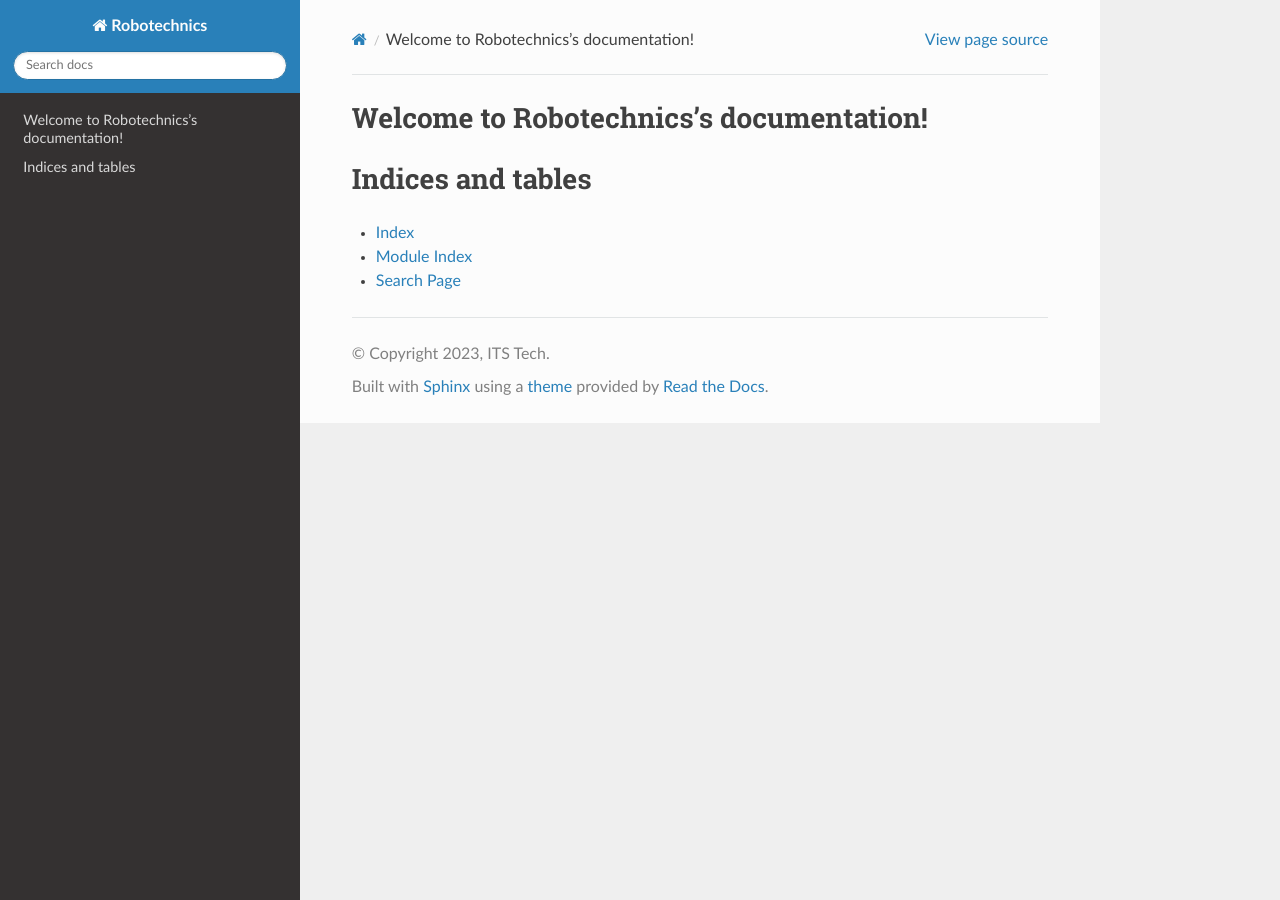
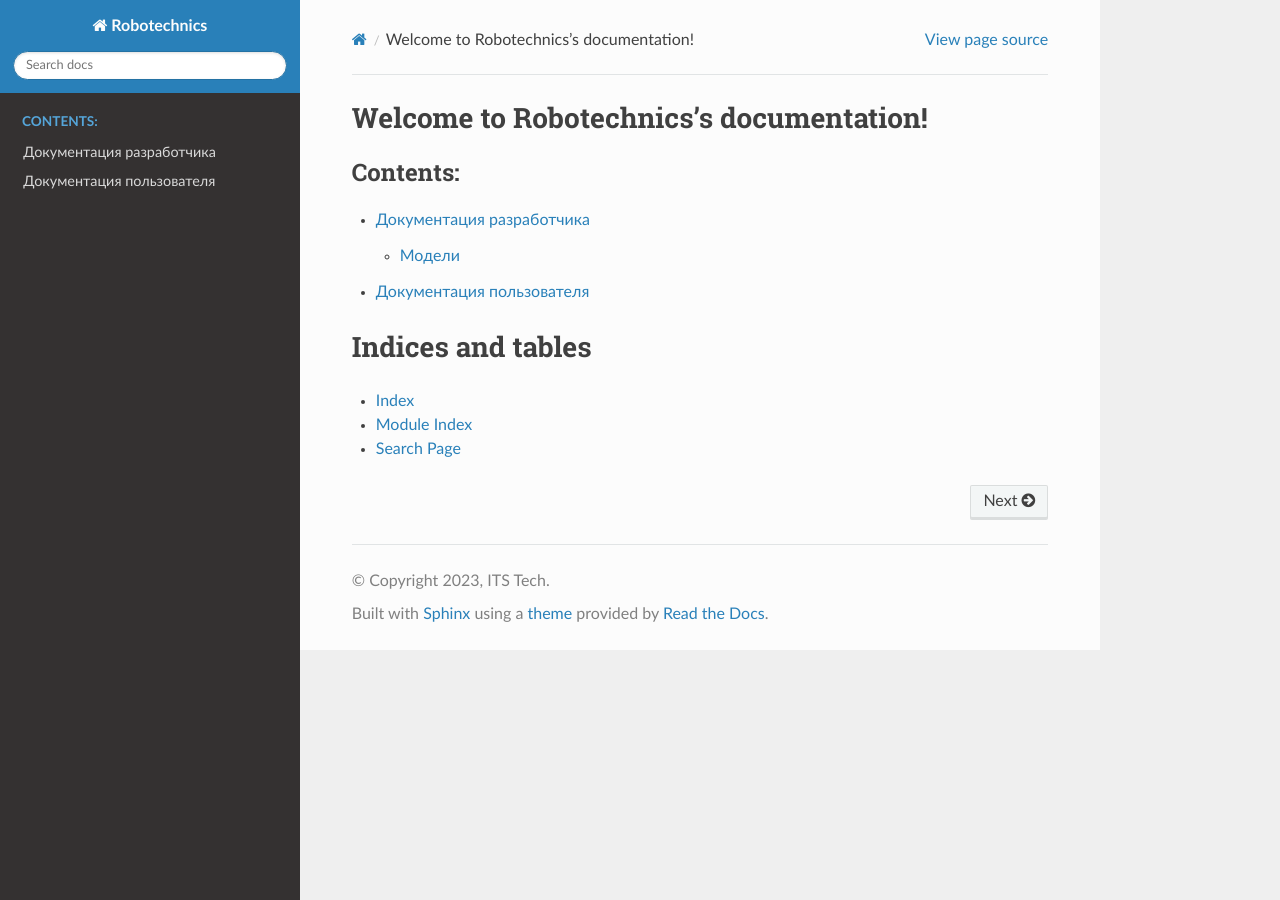
Before and after one commit to bmstu-itstech/Robotechnics_SITE, a Sphinx documentation site: the page built from Django/docs/source/index.rst, in a window 1280 px wide. Built offline with Sphinx 7.4.7 and the Read the Docs theme 2.0.0, drawn with Linux system fonts in a browser that asks for light colours.

Commit message:
add code and user docs files

```diff
--- /dev/null
+++ b/Django/docs/source/code.rst
@@ -0,0 +1,5 @@
+Документация разработчика
+-------------------------
+
+Модели
+~~~~~~
--- a/Django/docs/source/index.rst
+++ b/Django/docs/source/index.rst
@@ -10,7 +10,8 @@ Welcome to Robotechnics's documentation!
    :maxdepth: 2
    :caption: Contents:
 
-
+   code.rst
+   user.rst
 
 Indices and tables
 ==================
--- /dev/null
+++ b/Django/docs/source/user.rst
@@ -0,0 +1,2 @@
+Документация пользователя
+-------------------------
```
